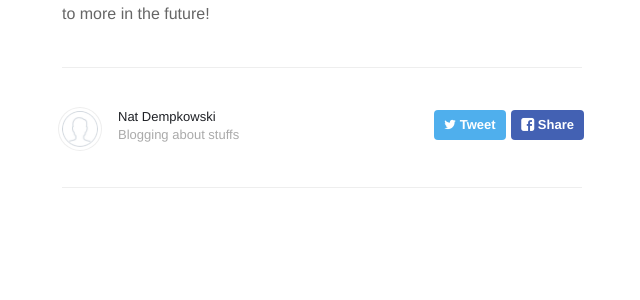
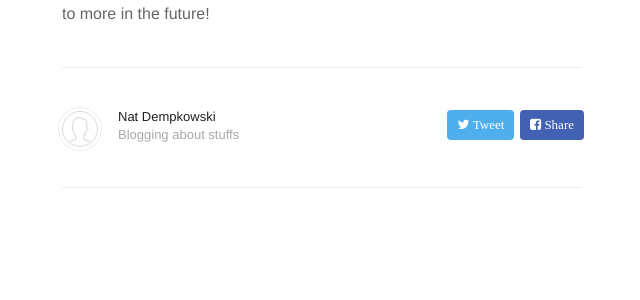
Before and after one commit to natdempk/natdempk.github.io, a Jekyll site: the page built from _posts/2014-02-10-untitled-mixtapes-hackbeanpot-2014.markdown, in a window 1280 px wide. Shown: the part 3357-3657 px from the top of the page, without its empty margins (318-958 px from the left). Built offline with Jekyll 4.4.1, drawn with Linux system fonts in a browser that asks for light colours; nearby versions of some CDN libraries; Markdown is read by kramdown in place of the engine named in the settings.

Commit message:
Remove weird icon stuff, use fontawesome instead

```diff
--- a/_includes/share.html
+++ b/_includes/share.html
@@ -1,9 +1,9 @@
-<a class="twitter" href="https://twitter.com/intent/tweet?text={{ site.domain_name }}{{ page.url }} - {{page.title}} by @{{ site.authorTwitter }}"><span class="icon-twitter"> Tweet</span></a>
+<a class="twitter" href="https://twitter.com/intent/tweet?text={{ site.domain_name }}{{ page.url }} - {{page.title}} by @{{ site.authorTwitter }}"><span class="fa fa-twitter"> Tweet</span></a>
 
 <a class="facebook" href="#" onclick="
     window.open(
       'https://www.facebook.com/sharer/sharer.php?u='+encodeURIComponent(location.href),
       'facebook-share-dialog',
       'width=626,height=436');
-    return false;"><span class="icon-facebook-rect"> Share</span>
+    return false;"><span class="fa fa-facebook-square"> Share</span>
 </a>
--- a/_layouts/default.html
+++ b/_layouts/default.html
@@ -10,6 +10,7 @@
   <link rel="stylesheet" href="/assets/css/style.css">
   <link rel="alternate" type="application/rss+xml" title="My Blog" href="/rss.xml">
   <link rel="stylesheet" href="/assets/css/highlight.css">
+  <link rel="stylesheet" href="//maxcdn.bootstrapcdn.com/font-awesome/4.3.0/css/font-awesome.min.css">
 </head>
 <body>
 
--- a/assets/css/style.css
+++ b/assets/css/style.css
@@ -9,38 +9,6 @@ html,body,div,span,applet,object,iframe,h1,h2,h3,h4,h5,h6,p,blockquote,pre,a,abb
 	clear: both;
 }
 .hidden { display: none; }
-
-/* Icons */
-@font-face {
-	font-family: 'icons';
-		src: url('../fonts/icons.eot');
-		src: url('../fonts/icons.eot#iefix') format('embedded-opentype'),
-		url('../fonts/icons.woff') format('woff'),
-		url('../fonts/icons.ttf') format('truetype'),
-		url('../fonts/icons.svg#icons') format('svg');
-	font-weight: normal;
-	font-style: normal;
-}
-
-[class^="icon-"]:before, [class*=" icon-"]:before {
-	font-family: "icons";
-	font-style: normal;
-	font-weight: normal;
-	speak: none;
-	display: inline-block;
-	text-decoration: inherit;
-	text-align: center;
-	font-variant: normal;
-	text-transform: none;
-	line-height: 1em;
-}
-.icon-facebook:before { content: '\e802'; }
-.icon-facebook-squared:before { content: '\e800'; }
-.icon-twitter:before { content: '\e801'; }
-.icon-twitter-1:before { content: '\e804'; }
-.icon-facebook-circled:before { content: '\e805'; }
-.icon-twitter-circled:before { content: '\e806'; }
-.icon-facebook-rect:before { content: '\e803'; }
 
 /* Spacing */
 .post h1, h3, h4, h5, p, .post-body ul, #post-list li, pre {
```
Also changed, not shown: assets/fonts/icons.ttf (deleted), assets/fonts/icons.woff (deleted), 2 other files.
